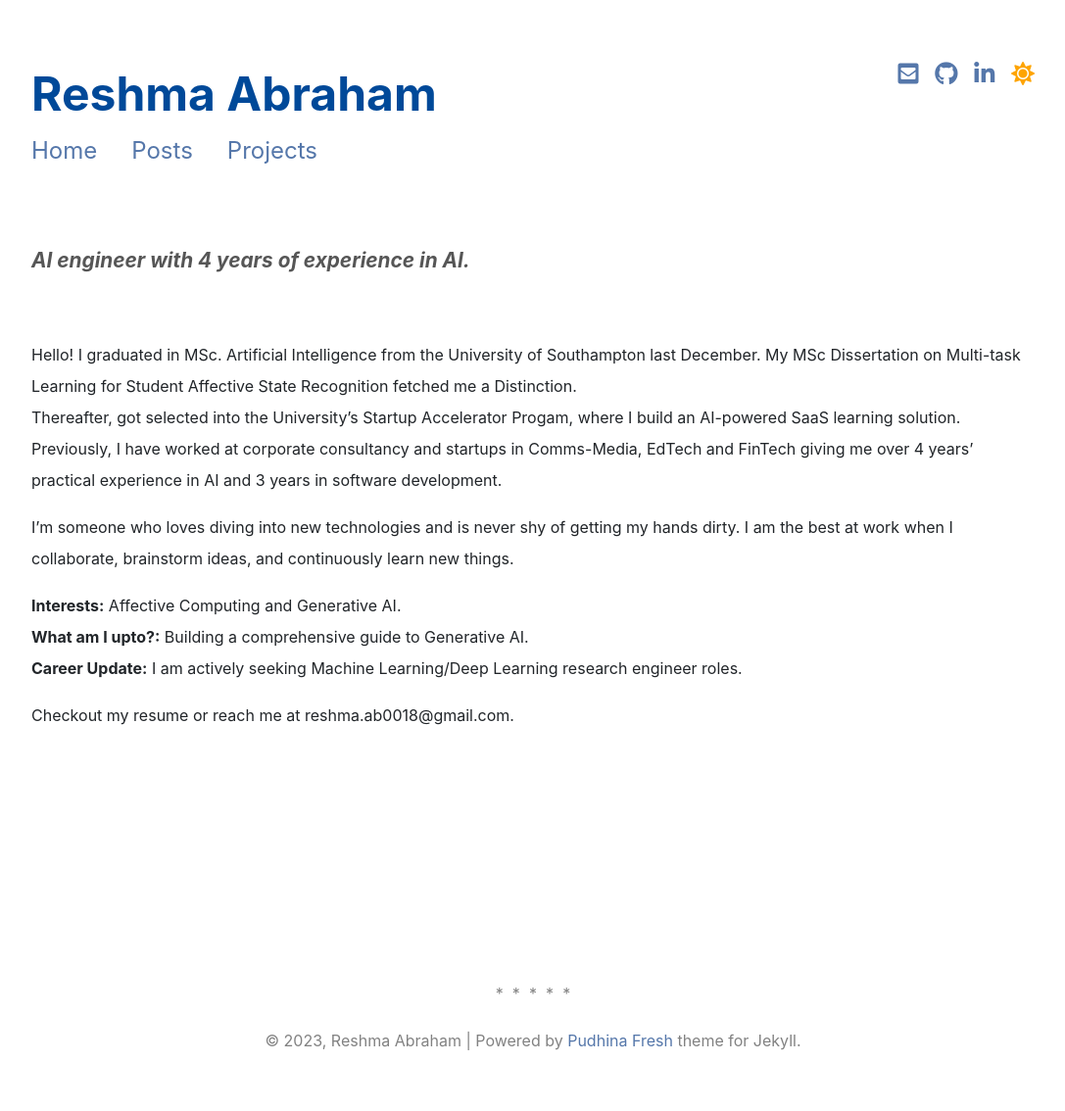
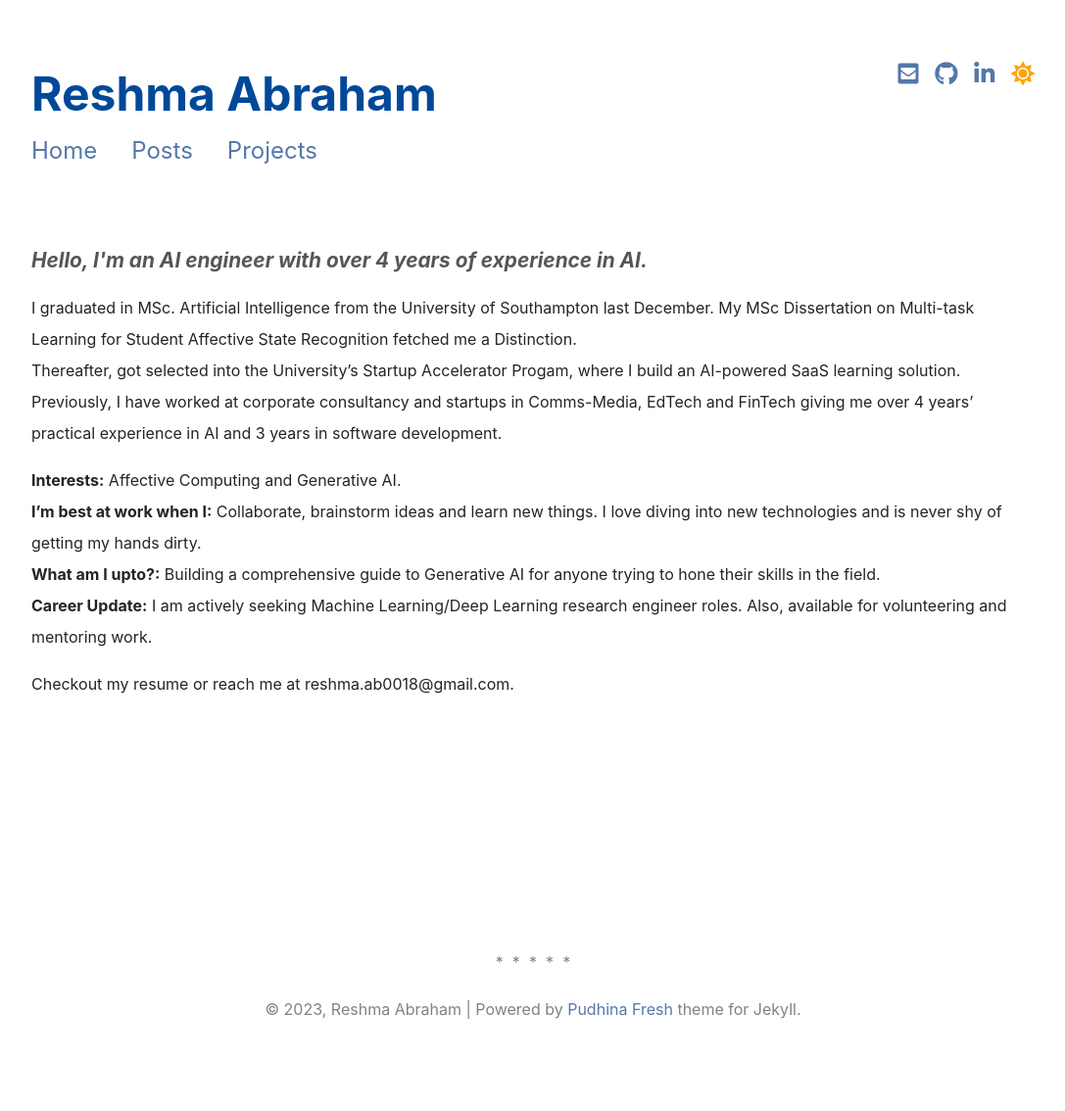
Before and after one commit to Resh-97/Pockets-Of-Reflection, a Jekyll site: the page built from index.md, in a window 1280 px wide. Shown: the whole page at 98% size, without its empty margins (96-1183 px from the left). Built offline with Jekyll 4.4.1, drawn with Linux system fonts in a browser that asks for light colours; nearby versions of some CDN libraries; a style sheet for code colours, icons or effects is not loaded; after the commit the page ends 1102 px from its top, so only the background shows below that.

Commit message:
Update index.md

```diff
--- a/index.md
+++ b/index.md
@@ -7,17 +7,14 @@ description: Personal websites.
 sitemap:
   priority: 1.0
 ---
-<p class="describe-text">AI engineer with 4 years of experience in AI.</p>
-<br>
-
-Hello! I graduated in MSc. Artificial Intelligence from the University of Southampton last December. My MSc Dissertation on Multi-task Learning for Student Affective State Recognition fetched me a Distinction. <br/>
+<p class="describe-text">Hello, I'm an AI engineer with over 4 years of experience in AI.</p>
+I graduated in MSc. Artificial Intelligence from the University of Southampton last December. My MSc Dissertation on Multi-task Learning for Student Affective State Recognition fetched me a Distinction. <br/>
 Thereafter, got selected into the University's Startup Accelerator Progam, where I build an AI-powered SaaS learning solution. Previously, I have worked at corporate consultancy and startups in Comms-Media, EdTech and FinTech giving me over 4 years’ practical experience in AI and 3 years in software development. <br/>
 
-I'm someone who loves diving into new technologies and is never shy of getting my hands dirty. I am the best at work when I collaborate, brainstorm ideas, and continuously learn new things.
-
 **Interests:** Affective Computing and Generative AI.<br/>
-**What am I upto?:** Building a comprehensive guide to Generative AI. <br/>
-**Career Update:** I am actively seeking Machine Learning/Deep Learning research engineer roles. <br/>
+**I'm best at work when I:** Collaborate, brainstorm ideas and learn new things. I love diving into new technologies and is never shy of getting my hands dirty.<br/>
+**What am I upto?:** Building a comprehensive guide to Generative AI for anyone trying to hone their skills in the field.<br/>
+**Career Update:** I am actively seeking Machine Learning/Deep Learning research engineer roles. Also, available for volunteering and mentoring work.<br/>
 
 Checkout my resume or reach me at reshma.ab0018@gmail.com.
 <br>
```
